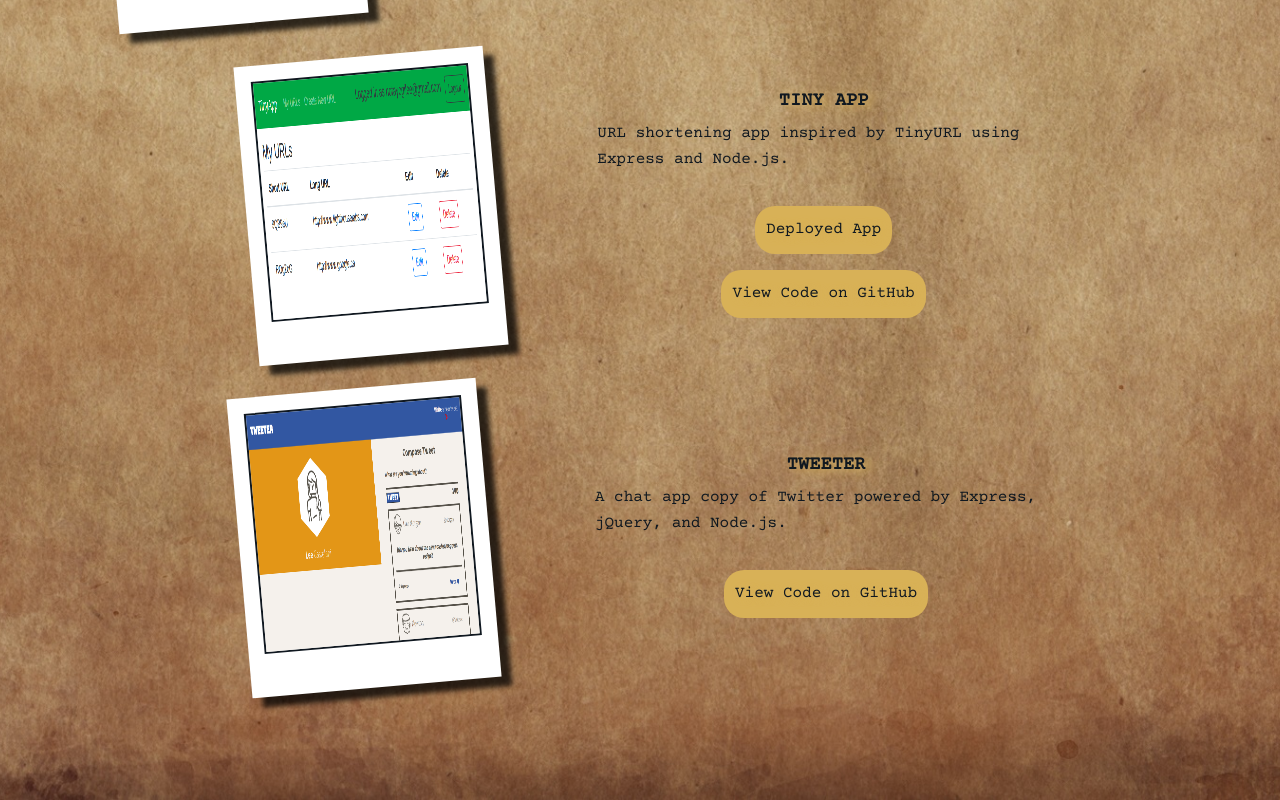
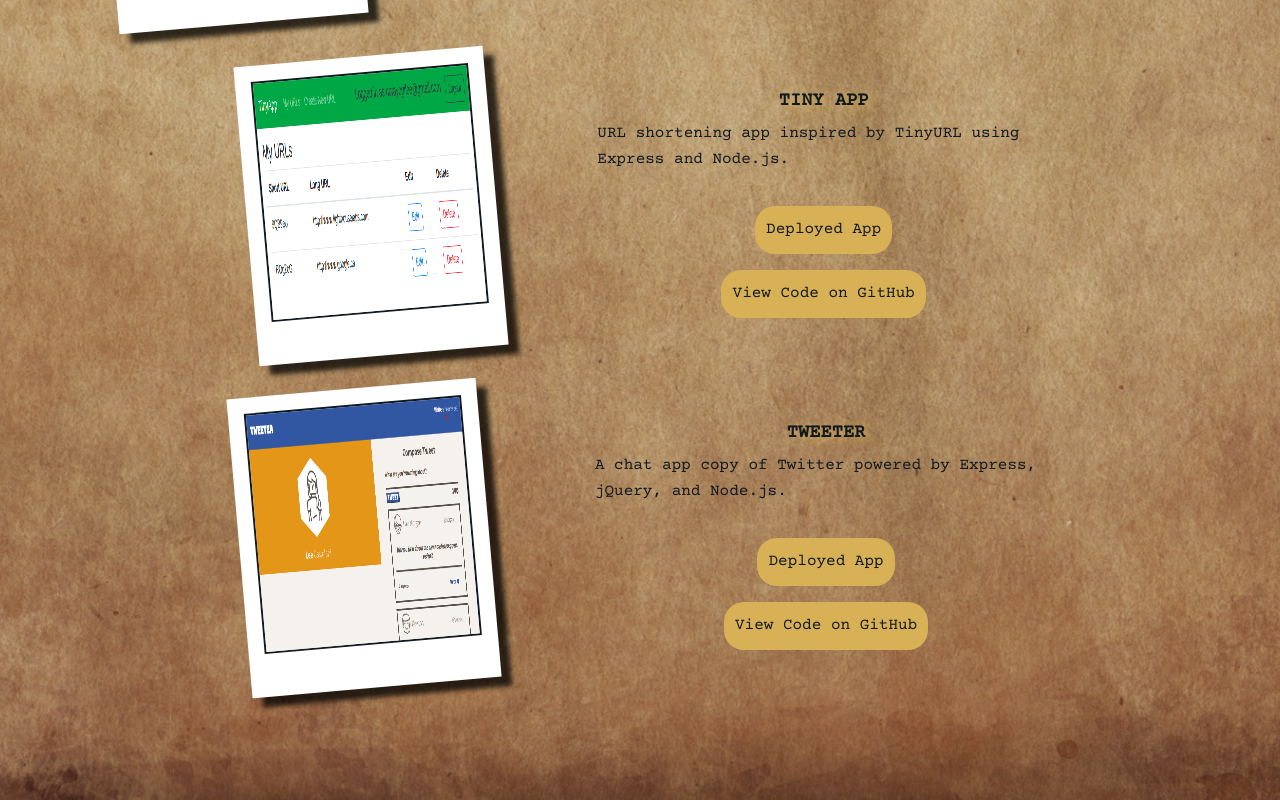
Before and after one commit to notayogilee/portfolio, a React (Create React App) app: page /projects in a window 1280 px wide. Shown: the part 1103-1903 px from the top of the page. Built offline with nearby package versions, Linux system fonts and the light colour scheme.

Commit message:
add deployed link for tweeter

```diff
--- a/src/components/Projects.js
+++ b/src/components/Projects.js
@@ -71,6 +71,7 @@ const Projects = () => {
             <h3>Tweeter</h3>
             <p>A chat app copy of Twitter powered by Express, jQuery, and Node.js.</p>
             <br />
+            <a href="https://tweeter-comment-clone.herokuapp.com/" target="_blank" rel="noopener noreferrer">Deployed App</a>
             <a href="https://github.com/notayogilee/tweeter" target="_blank" rel="noopener noreferrer">View Code on GitHub</a>
           </div>
         </div>
```
